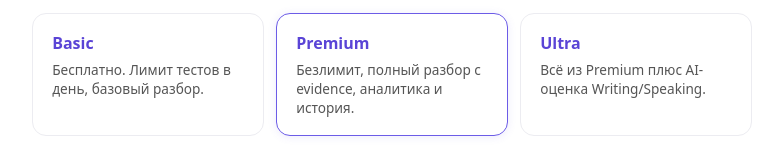
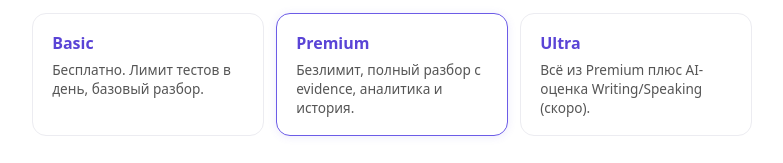
Before and after one commit to RiobVO/IELTS, a Next.js app: page / in a window 1280 px wide. Shown: the part 415-578 px from the top of the page, without its empty margins (248-1031 px from the left). Built offline with nearby package versions, Linux system fonts and the light colour scheme.

Commit message:
docs(scope): freeze Phase 3 AI as coming soon

```diff
--- a/app/app/upgrade/page.tsx
+++ b/app/app/upgrade/page.tsx
@@ -44,7 +44,7 @@ const FEATURES: { label: string; basic: string; premium: string; ultra: string }
     label: "AI-оценка Writing/Speaking",
     basic: "—",
     premium: "—",
-    ultra: "Да",
+    ultra: "Скоро",
   },
 ];
 
--- a/app/page.tsx
+++ b/app/page.tsx
@@ -9,7 +9,7 @@ const TIERS: { name: string; line: string; highlight?: boolean }[] = [
     line: "Безлимит, полный разбор с evidence, аналитика и история.",
     highlight: true,
   },
-  { name: "Ultra", line: "Всё из Premium плюс AI-оценка Writing/Speaking." },
+  { name: "Ultra", line: "Всё из Premium плюс AI-оценка Writing/Speaking (скоро)." },
 ];
 
 export default function Home() {
```
Also changed, not shown: 2 other files (tests, documents, lock files or other folders).
